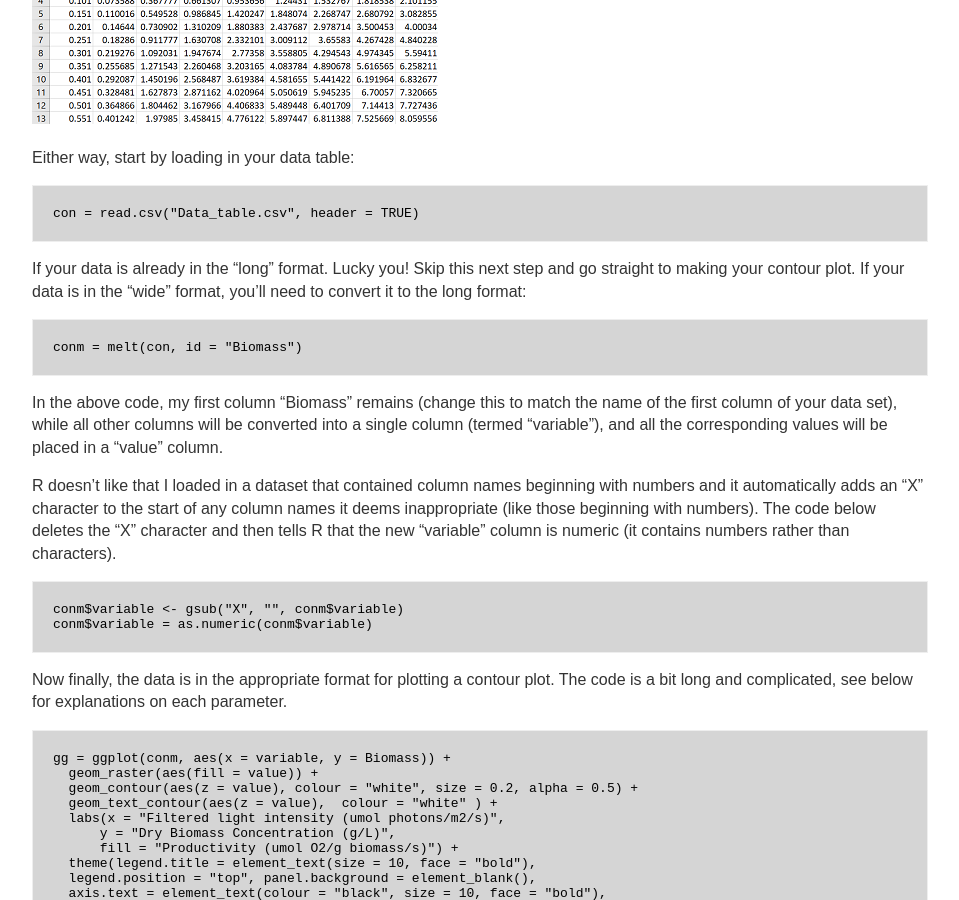
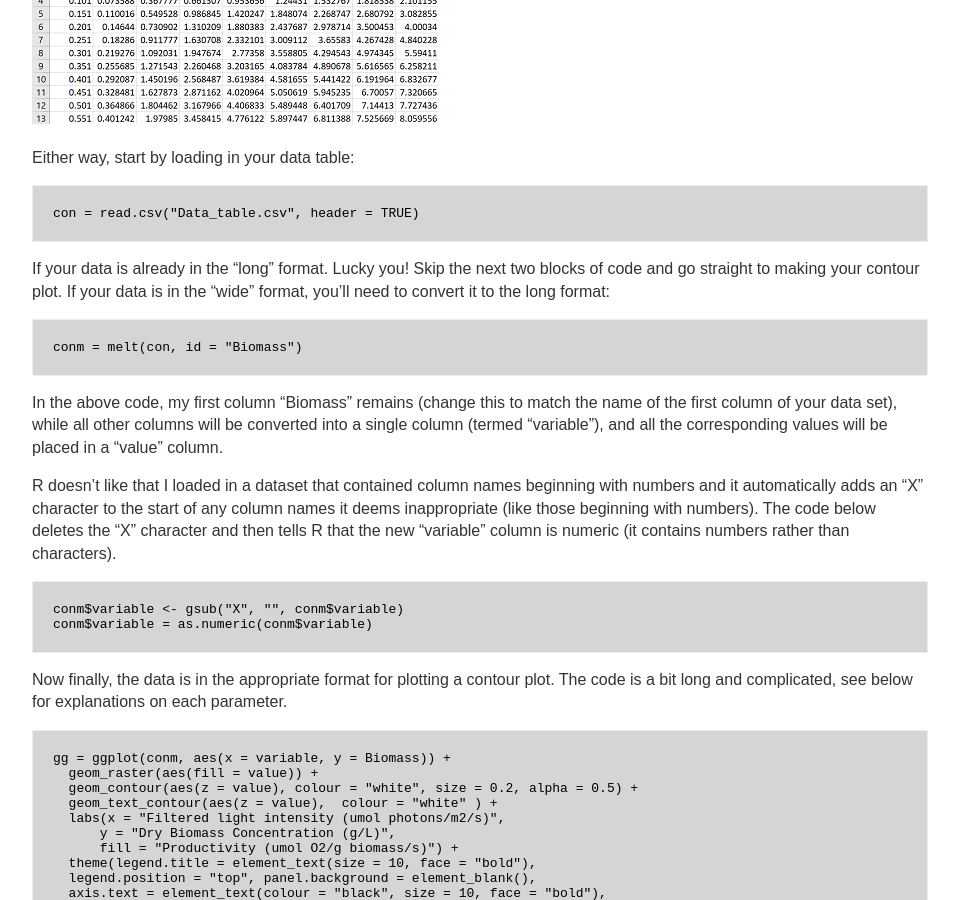
Before and after one commit to jkzorz/jkzorz.github.io, a Jekyll site: the page built from _posts/2020-02-29-contour-plots.md, in a window 1280 px wide and 900 px high, scrolled down 1406 px. Shown: the whole window, without its empty margins (160-1119 px from the left). Built offline with Jekyll 4.4.1, drawn with Linux system fonts in a browser that asks for light colours.

Commit message:
Update 2020-02-29-contour-plots.md

````diff
--- a/_posts/2020-02-29-contour-plots.md
+++ b/_posts/2020-02-29-contour-plots.md
@@ -49,7 +49,7 @@ con = read.csv("Data_table.csv", header = TRUE)
 ```
 
 
-If your data is already in the "long" format. Lucky you! Skip this next step and go straight to making your contour plot. If your data is in the "wide" format, you'll need to convert it to the long format:
+If your data is already in the "long" format. Lucky you! Skip the next two blocks of code and go straight to making your contour plot. If your data is in the "wide" format, you'll need to convert it to the long format:
 
 
 ```
````
